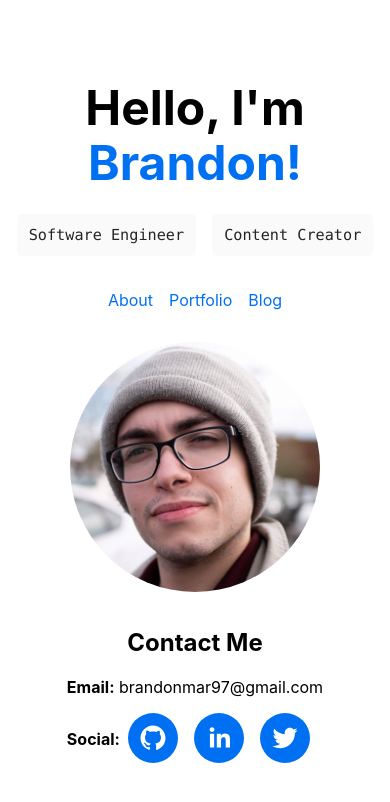
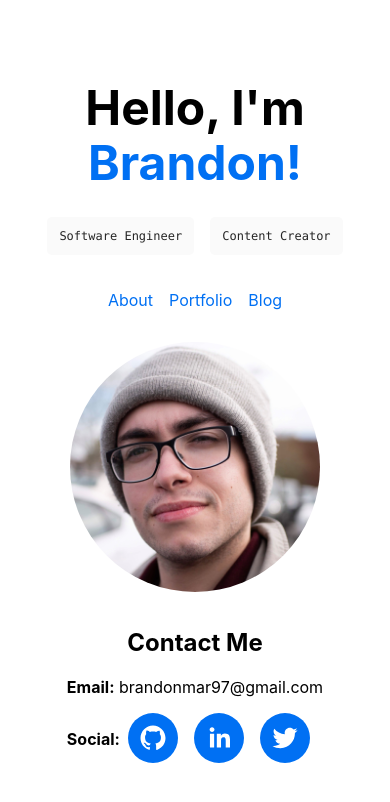
Before and after one commit to branmar97/my-mdx-blog, a Next.js app: page / in a window 390 px wide. Shown: the top 802 px of the page. Built offline with nearby package versions, Linux system fonts and the light colour scheme.

Commit message:
fix responsive layout

```diff
--- a/styles/Home.module.css
+++ b/styles/Home.module.css
@@ -1,5 +1,6 @@
 .container {
   display: flex;
+  margin: 0 1rem 0 1rem;
   flex-direction: column;
   justify-content: center;
   align-items: center;
@@ -89,7 +90,6 @@
   display: flex;
   justify-content: left;
   margin-top: 1rem;
-  margin-bottom: 1rem;
 }
 
 .icons p {
@@ -106,6 +106,27 @@
 
 @media (max-width: 600px) {
   .code {
-    font-size: 0.95rem;
+    font-size: 0.8rem;
+
+  }
+
+  .title {
+    margin: 0;
+    font-size: 3rem;
   }
 }
+
+@media (max-width: 500px) {
+  .code {
+    font-size: 0.75rem;
+  }
+}
+
+@media (max-width: 350px) {
+  .code {
+    display: flex;
+    flex-direction: column;
+    margin-top: 1rem;
+    font-size: 0.75rem;
+  }
+}
```
Also changed, not shown: styles/Blog.module.css (+19 -0 lines).
